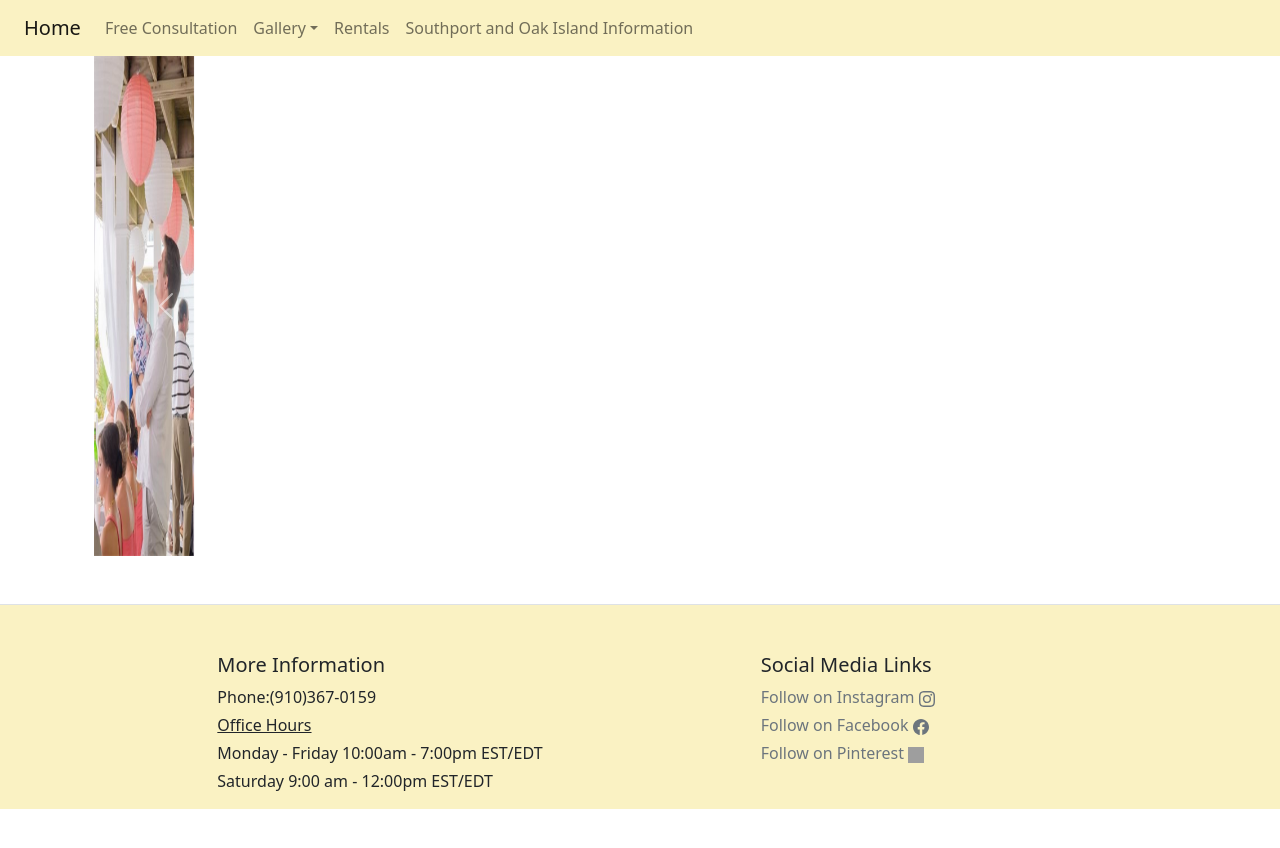
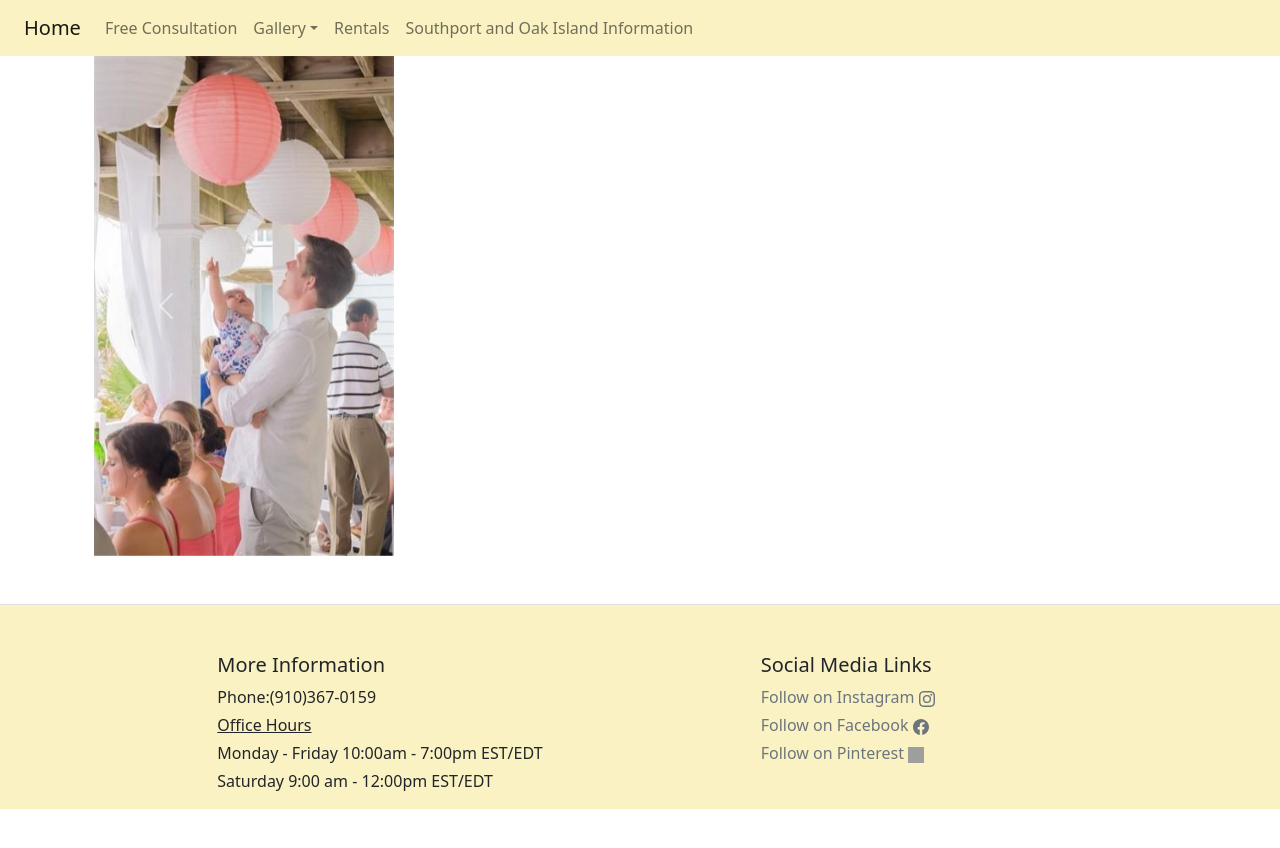
Before and after one commit to weddingsbytheseanc/weddingsbytheseanc.github.io, a Jekyll site: the page built from receptions.html, in a window 1280 px wide. Shown: the top 848 px of the page. Built offline with Jekyll 4.4.1, drawn with Linux system fonts in a browser that asks for light colours; nearby versions of some CDN libraries; library files that are not in the unit come from our copies; grey boxes are pictures that could not be loaded.

Commit message:
Update receptions.html

```diff
--- a/receptions.html
+++ b/receptions.html
@@ -12,7 +12,7 @@ title: Receptions
   </div>
   <div class="carousel-inner">
     <div class="carousel-item active">
-      <img src="assets\pictures\REC1.jpg" width ="100" height="500" alt="...">
+      <img src="assets\pictures\REC1.jpg" class="d-block" width ="300" height="500" alt="...">
     </div>
     <div class="carousel-item">
       <img src="assets\pictures\REC2.jpg" class="d-block w-100" width ="400" height="500" alt="...">
```
